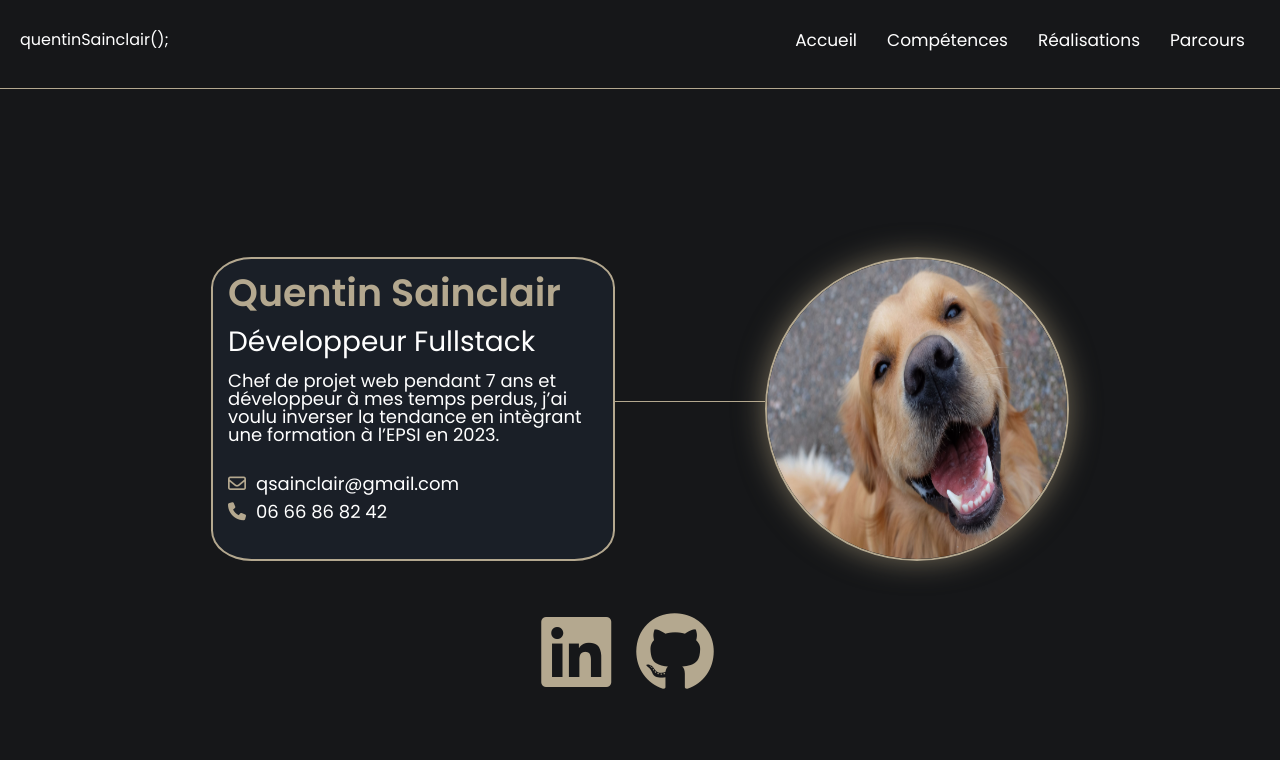
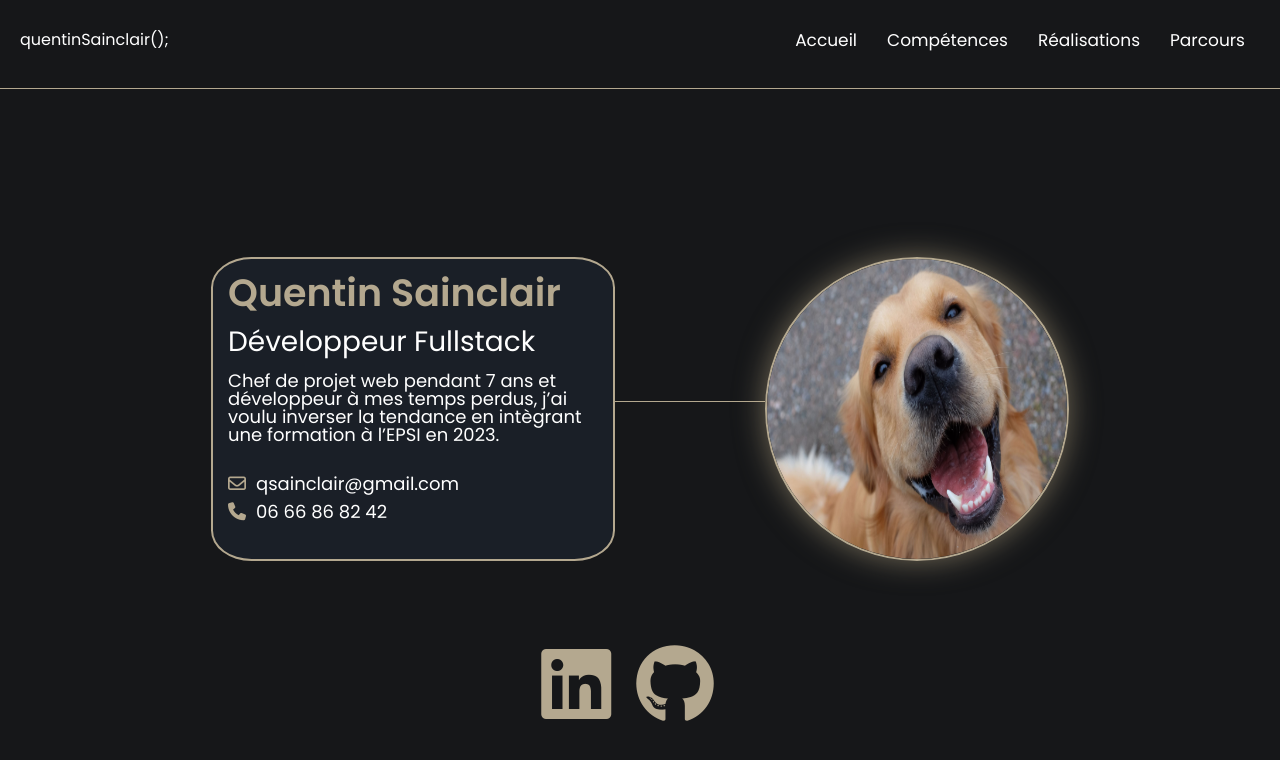
Before and after one commit to QuentinSainclair/portfolio, an Angular app: page / in a window 1280 px wide. Shown: the top 760 px of the page. Built offline with nearby package versions, Linux system fonts and the light colour scheme.

Commit message:
retouche footer

```diff
--- a/src/app/footer/footer.component.css
+++ b/src/app/footer/footer.component.css
@@ -1,11 +1,24 @@
-.fa-linkedin, .fa-github {
+.fa-brands {
     color: var(--border-color);
     cursor: pointer;
     margin-right: 25px;
 }
 
+.fa-brands:hover {
+    animation: transform 0.2s ease-in-out forwards;
+}
+
+@keyframes transform {
+    from {
+      scale: 1;
+    }
+    to {
+      scale: 1.2;
+    }
+}
+
 footer {
     display: flex;
     justify-content: center;
-    margin: 3em;
+    margin: 5em;
 }
```
